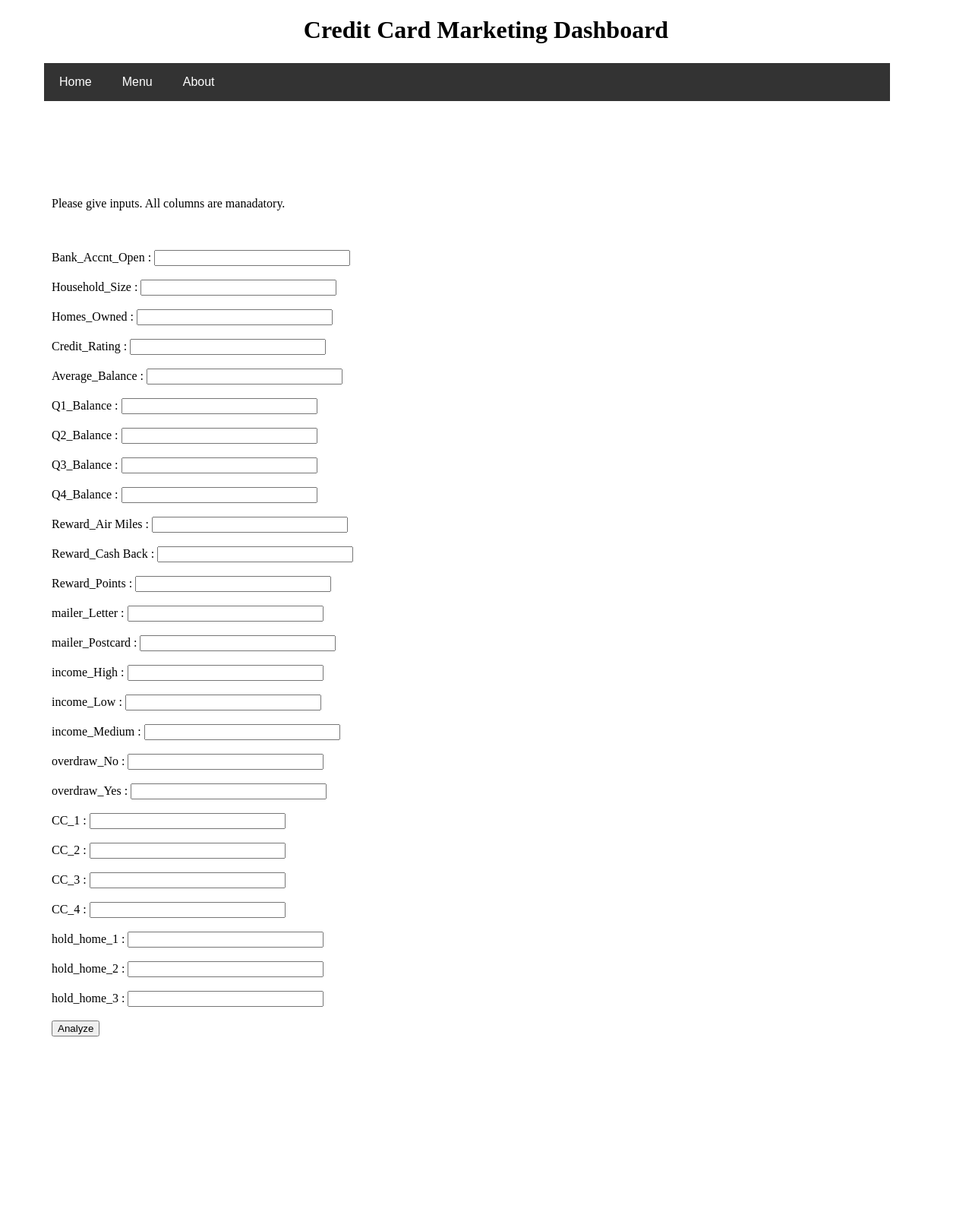
After one commit to x-conx/Purwadhika_Projct_Finale, a Flask app: template templates/prediction.html in a window 1280 px wide. The commit adds this page. Shown: the whole page at 76% size. Run offline with Flask 2, Linux system fonts and the light colour scheme; the template is opened without the code that fills it, so the values that code supplies are empty; parts of the project's set-up code (start-up, migrations or seed data) failed here and were passed over.

Commit message:
change,21st may2020

```diff
--- a/server.py
+++ b/server.py
@@ -1,38 +1,51 @@
-from flask import Flask, render_template, request
+import joblib
 import numpy as np
 import pandas as pd
-import plotly
-import joblib
+from flask import Flask, render_template, request, url_for
 
 app = Flask(__name__)
 
 @app.route('/')
 def home():
-    return render_template('Home.html')
+    return render_template('prediction.html')
 
-@app.route('/breast_cancer', methods=["POST", "GET"])
-def cancer_predict():
+@app.route('/prediction', methods=["POST", "GET"])
+def creditcard_predict():
+
     if request.method == "POST":
         input = request.form
         feature = [
-            float(input['worstconcave']),
-            float(input['worstperim']),
-            float(input['meanconcave']),
-            float(input['worstradius']),
-            float(input['meanperim']),
-            float(input['worstarea']),
-            float(input['meanradius']),
-            float(input['meanarea']),
-            float(input['meanconcavity']),
-            float(input['worstconcavity'])
+            float(input['Bank_Accnt_Open']),
+            float(input['Household_Size']),
+            float(input['Homes_Owned']),
+            float(input['Credit_Rating']),
+            float(input['Average_Balance']),
+            float(input['Q1_Balance']),
+            float(input['Q2_Balance']),
+            float(input['Q3_Balance']),
+            float(input['Q4_Balance']),
+            float(input['Reward_Air Miles']),
+            float(input['Reward_Cash Back']),
+            float(input['Reward_Points']),
+            float(input['mailer_Letter']),
+            float(input['mailer_Postcard']),
+            float(input['income_High']),
+            float(input['income_Low']),
+            float(input['income_Medium']),
+            float(input['overdraw_No']),
+            float(input['overdraw_Yes']),
+            float(input['CC_1']),
+            float(input['CC_2']),
+            float(input['CC_3']),
+            float(input['CC_4']),
+            float(input['hold_home_1']),
+            float(input['hold_home_2']),
+            float(input['hold_home_3'])
         ]
 
-        scaled_feature = scaler.transform([feature])
-        feature_pca = pca10.transform(scaled_feature)
-
-        predpca = gr10.predict(feature_pca)[0]
-        pred_probapca = gr10.predict_proba(feature_pca)
-        endresult = f"{round(np.max(pred_probapca)*100,2)}% {'BENIGN' if predpca == 1 else 'NOT BENIGN'}"
+        pred= dst_ov.predict(feature)
+        pred_proba = dst_ov.predict_proba(feature)
+        endresult = f"{round(np.max(pred_proba)*100,2)}% {'Accept the Offer' if pred == 1 else 'NOT Accept'}"
 
 
         # pred = gbc.predict([feature])[0]
@@ -48,9 +61,6 @@ def cancer_predict():
         worstconcavity=input['worstconcavity'])
 
 if __name__ == '__main__':
-    gbc = joblib.load('gbc_breast_cancer')
-    gr10 = joblib.load("gr10") # load model ML GBC pca 2
-    scaler = joblib.load("scalerbreast10") # load si scaler
-    pca10 = joblib.load("pcabreast10") # load si pca
+    dst_ov = joblib.load("DecisionTree-with-Oversampling") # load predictor
 
     app.run(debug=True, port=4000)
--- a/template/Home.html
+++ b/templates/Home.html
@@ -122,7 +122,7 @@
             <!-- <i class="fa fa-caret-down"></i> -->
         </button>
         <div id="myDropdown" class="dropdown-content">
-          <a href="file:///C:/Users/ryani/Documents/Learn/Data%20Science/Jupyter%20Notebook/Final%20Project/template/index.html">Visualisation</a>
+          <a href="file:///C:/Users/ryani/Documents/Learn/Data%20Science/Jupyter%20Notebook/Final%20Project/template/category.html">Visualisation</a>
           <a href="file:///C:/Users/ryani/Documents/Learn/Data%20Science/Jupyter%20Notebook/Final%20Project/template/prediction.html">Prediction</a>
         </div>
         </div>
--- /dev/null
+++ b/templates/prediction.html
@@ -0,0 +1,246 @@
+<!DOCTYPE html>
+<html lang="en">
+<head>
+    <meta charset="UTF-8">
+    <meta name="viewport" content="width=-, initial-scale=1.0">
+    <title>Prediction</title>
+    <style>
+        .item-h1 {
+          border: 2px solid black;
+          padding: 7px;
+          height: 50px;
+        }
+
+        .row-h1 {
+          background: #928080;
+          height: 250px;
+        }
+
+        .navbar {
+          overflow: hidden;
+          background-color: #333;
+          font-family: Arial, Helvetica, sans-serif;
+          margin: 25px 100px 75px 50px;
+
+        }
+
+        .column {
+          float: left;
+          padding: 10px;
+          margin: 25px 100px 75px 50px;
+        }
+        /* Left and right column */
+        .column.side {
+          width: 25%;
+        }
+        /* Middle column */
+        .column.middle {
+          width: 50%;
+        }
+        /* Responsive layout - makes the three columns stack on top of each other instead of next to each other */
+        @media screen and (max-width: 450px) {
+          .column.side, .column.middle {
+            width: 100%;
+          }
+        }
+        /* Clear floats after the columns */
+        .row:after {
+          content: "";
+          display: table;
+          clear: both;
+        }
+        .navbar a {
+          float: left;
+          font-size: 16px;
+          color: white;
+          text-align: center;
+          padding: 16px 20px;
+          text-decoration: none;
+        }
+        .text-center{text-align:center!important}
+
+        .dropdown {
+          float: left;
+          overflow: hidden;
+
+        }
+
+        .dropdown .dropbtn {
+          cursor: pointer;
+          font-size: 16px;
+          border: none;
+          outline: none;
+          color: white;
+          padding: 16px 20px;
+          background-color: inherit;
+          font-family: inherit;
+          margin: 0;
+        }
+
+        .navbar a:hover, .dropdown:hover .dropbtn, .dropbtn:focus {
+          background-color: red;
+        }
+
+        .dropdown-content {
+          display: none;
+          position: absolute;
+          background-color: #f9f9f9;
+          min-width: 160px;
+          box-shadow: 0px 8px 16px 0px rgba(0,0,0,0.2);
+          z-index: 1;
+        }
+
+        .dropdown-content a {
+          float: none;
+          color: black;
+          padding: 12px 16px;
+          text-decoration: none;
+          display: block;
+          text-align: left;
+        }
+
+        .dropdown-content a:hover {
+          background-color: #ddd;
+        }
+
+        .show {
+          display: block;
+        }
+
+    </style>
+</head>
+<body>
+    <h1 class="text-center my-3">Credit Card Marketing Dashboard</h1>
+
+    <div class="navbar">
+        <a href="file:///C:/Users/ryani/Documents/Learn/Data%20Science/Jupyter%20Notebook/Final%20Project/template/Home.html#about">Home</a>
+        <div class="dropdown">
+        <button class="dropbtn" onmouseover="myFunction()">Menu
+            <!-- <i class="fa fa-caret-down"></i> -->
+        </button>
+        <div id="myDropdown" class="dropdown-content">
+          <a href="file:///C:/Users/ryani/Documents/Learn/Data%20Science/Jupyter%20Notebook/Final%20Project/template/index.html">Visualisation</a>
+          <a href="file:///C:/Users/ryani/Documents/Learn/Data%20Science/Jupyter%20Notebook/Final%20Project/template/prediction.html">Prediction</a>
+        </div>
+        </div>
+        <a href="file:///C:/Users/ryani/Documents/Learn/Data%20Science/Jupyter%20Notebook/Final%20Project/template/about.html">About</a>
+    </div>
+    <script>
+        /* When the user clicks on the button,
+        toggle between hiding and showing the dropdown content */
+        function myFunction() {
+          document.getElementById("myDropdown").classList.toggle("show");
+        }
+
+        // Close the dropdown if the user clicks outside of it
+        window.onclick = function(event) {
+          if (!event.target.matches('.dropbtn')) {
+            var dropdowns = document.getElementsByClassName("dropdown-content");
+            var i;
+            for (i = 0; i < dropdowns.length; i++) {
+              var openDropdown = dropdowns[i];
+              if (openDropdown.classList.contains('show')) {
+                openDropdown.classList.remove('show');
+              }
+            }
+          }
+        }
+    </script>
+
+    <div class="row">
+      <div class="column middle">
+        <p >Please give inputs. All columns are manadatory.</p>
+        <br>
+        <br>
+        <form method="POST" action='http://localhost:4000/prediction'>
+            <label for=1>Bank_Accnt_Open :</label>
+            <input type="text" name="Bank_Accnt_Open" style="width: 250px" id="Bank_Accnt_Open" required=True/>
+            <br>
+            <br><label for=2>Household_Size :</label>
+            <input type="text" name="Household_Size" style="width: 250px" id="Household_Size" required=True/>
+            <br>
+            <br><label for=3>Homes_Owned :</label>
+            <input type="text" name="Homes_Owned" style="width: 250px" id="Homes_Owned" required=True/>
+            <br>
+            <br><label for=4>Credit_Rating :</label>
+            <input type="text" name="Credit_Rating" style="width: 250px" id="Credit_Rating" required=True/>
+            <br>
+            <br><label for=5>Average_Balance :</label>
+            <input type="text" name="Average_Balance" style="width: 250px" id="Average_Balance" required=True/>
+            <br>
+            <br><label for=6>Q1_Balance :</label>
+            <input type="text" name="Q1_Balance" style="width: 250px" id="Q1_Balance" required=True/>
+            <br>
+            <br><label for=7>Q2_Balance :</label>
+            <input type="text" name="Q2_Balance" style="width: 250px" id="Q2_Balance" required=True/>
+            <br>
+            <br><label for=8>Q3_Balance :</label>
+            <input type="text" name="Q3_Balance" style="width: 250px" id="Q3_Balance" required=True/>
+            <br>
+            <br><label for=9>Q4_Balance :</label>
+            <input type="text" name="Q4_Balance" style="width: 250px" id="Q4_Balance" required=True/>
+            <br>
+            <br><label for=10>Reward_Air Miles :</label>
+            <input type="text" name="Reward_Air Miles" style="width: 250px" id="Reward_Air Miles" required=True/>
+            <br>
+            <br><label for=11>Reward_Cash Back :</label>
+            <input type="text" name="Reward_Cash Back" style="width: 250px" id="Reward_Cash Back" required=True/>
+            <br>
+            <br><label for=12>Reward_Points :</label>
+            <input type="text" name="Reward_Points" style="width: 250px" id="Reward_Points" required=True/>
+            <br>
+            <br><label for=13>mailer_Letter :</label>
+            <input type="text" name="mailer_Letter" style="width: 250px" id="mailer_Letter" required=True/>
+            <br>
+            <br><label for=14>mailer_Postcard :</label>
+            <input type="text" name="mailer_Postcard" style="width: 250px" id="mailer_Postcard" required=True/>
+            <br>
+            <br><label for=15>income_High :</label>
+            <input type="text" name="income_High" style="width: 250px" id="income_High" required=True/>
+            <br>
+            <br><label for=16>income_Low :</label>
+            <input type="text" name="income_Low" style="width: 250px" id="income_Low" required=True/>
+            <br>
+            <br><label for=17>income_Medium :</label>
+            <input type="text" name="income_Medium" style="width: 250px" id="income_Medium" required=True/>
+            <br>
+            <br><label for=18>overdraw_No :</label>
+            <input type="text" name="overdraw_No" style="width: 250px" id="overdraw_No" required=True/>
+            <br>
+            <br><label for=19>overdraw_Yes :</label>
+            <input type="text" name="overdraw_Yes" style="width: 250px" id="overdraw_Yes" required=True/>
+            <br>
+            <br><label for=20>CC_1 :</label>
+            <input type="text" name="CC_1" style="width: 250px" id="CC_1" required=True/>
+            <br>
+            <br><label for=21>CC_2 :</label>
+            <input type="text" name="CC_2" style="width: 250px" id="CC_2" required=True/>
+            <br>
+            <br><label for=22>CC_3 :</label>
+            <input type="text" name="CC_3" style="width: 250px" id="CC_3" required=True/>
+            <br>
+            <br><label for=23>CC_4 :</label>
+            <input type="text" name="CC_4" style="width: 250px" id="CC_4" required=True/>
+            <br>
+            <br><label for=24>hold_home_1 :</label>
+            <input type="text" name="hold_home_1" style="width: 250px" id="hold_home_1" required=True/>
+            <br>
+            <br><label for=25>hold_home_2 :</label>
+            <input type="text" name="hold_home_2" style="width: 250px" id="hold_home_2" required=True/>
+            <br>
+            <br><label for=26>hold_home_3 :</label>
+            <input type="text" name="hold_home_3" style="width: 250px" id="hold_home_3" required=True/>
+            <br>
+            <br>
+            <input type='submit' value='Analyze'>
+            <br>
+            <br>
+        </form>
+
+      </div>
+      <div class="column side"></div>
+    </div>
+
+
+</body>
+</html>
```
Also changed, not shown: template/category.html (deleted, +0 -79 lines), template/index.html (deleted, +0 -41 lines), template/prediction.html (deleted, +0 -11 lines), templates/category.html (added, +27 -0 lines), templates/prediction result.html (added, +54 -0 lines), templates/about.html (renamed from template/about.html), templates/pie.html (renamed from template/pie.html), templates/scatter.html (renamed from template/scatter.html).
